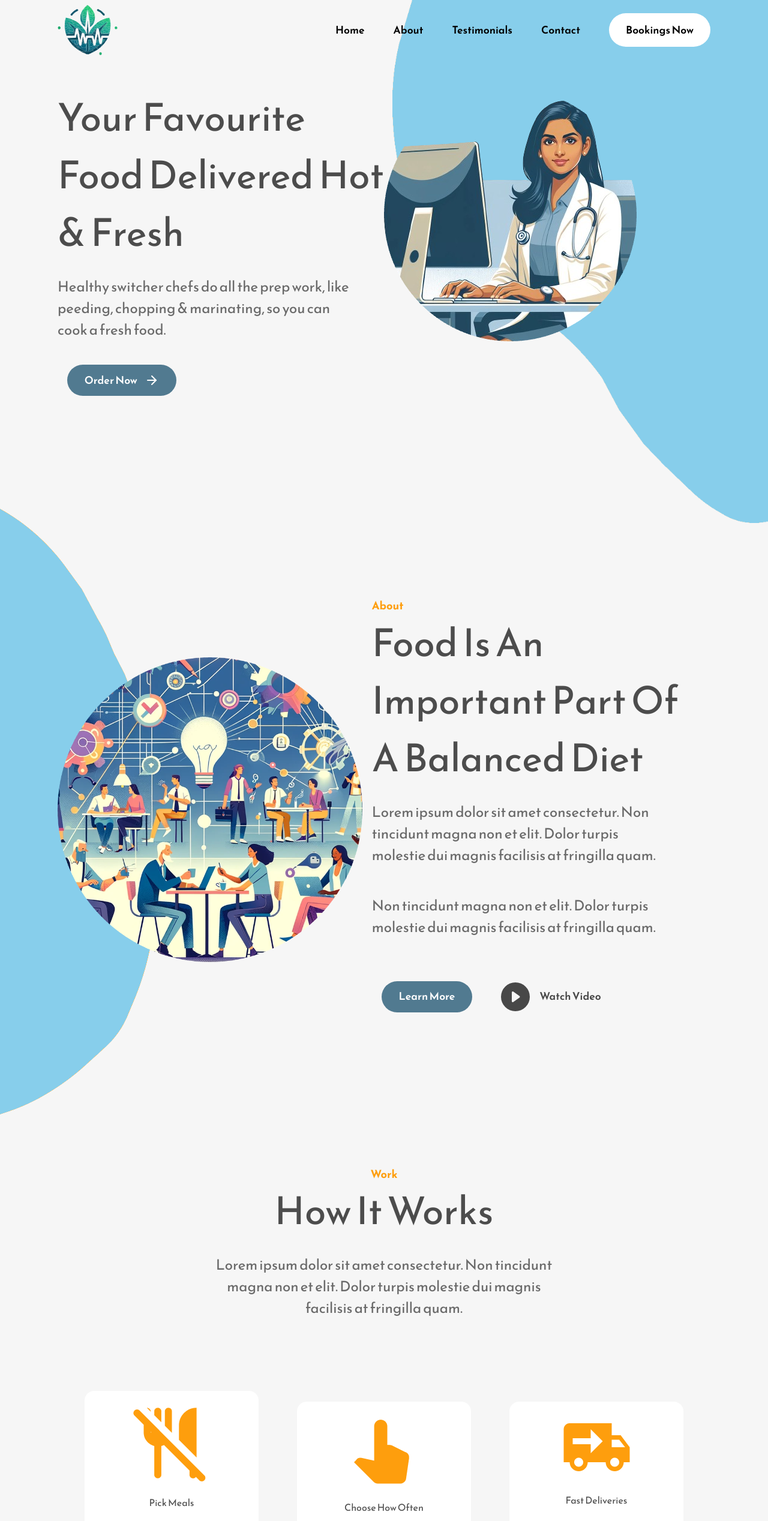
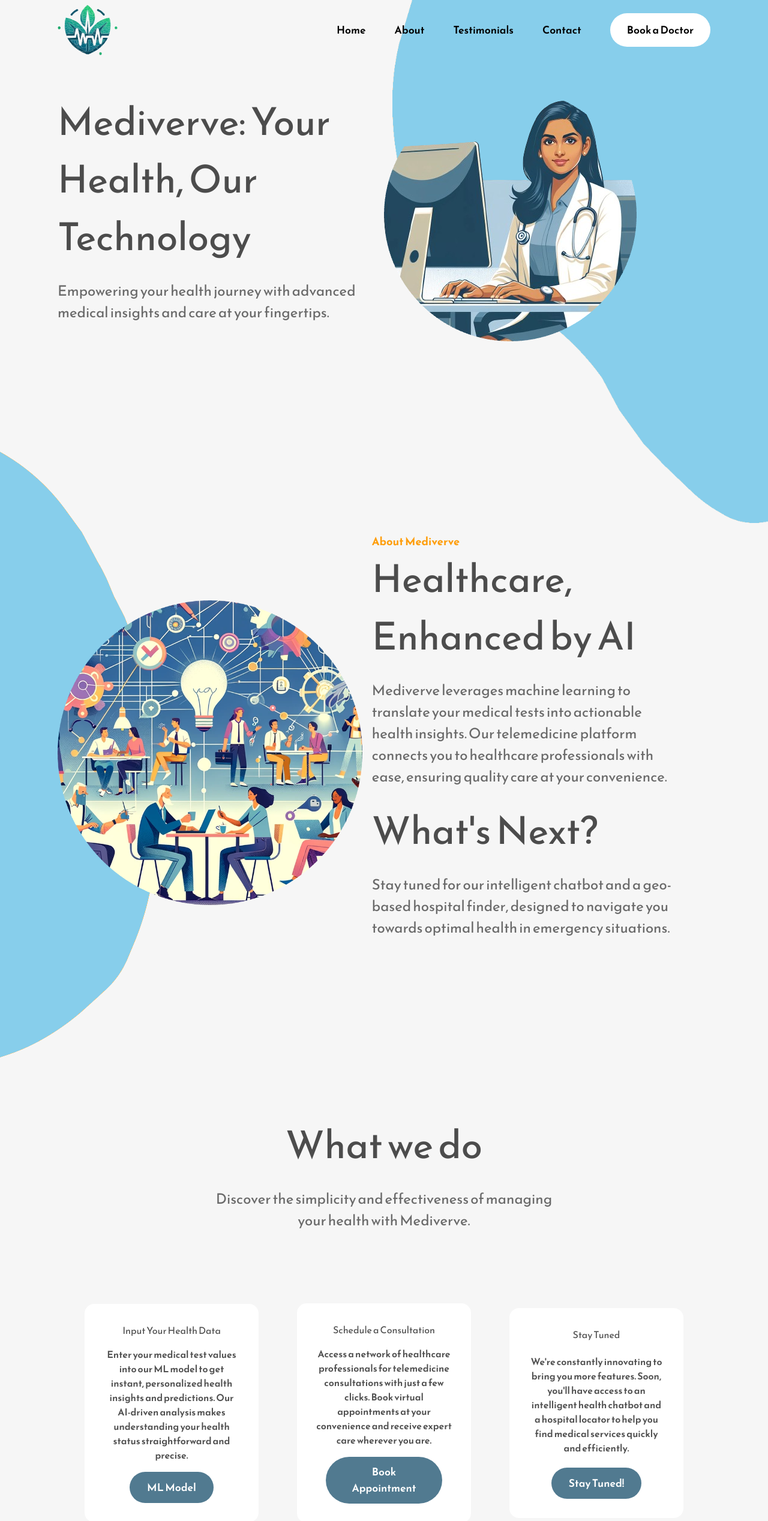
Before and after one commit to sahilshenoy/mediverve, a React (Create React App) app: page / in a window 1280 px wide. Shown: the top 2536 px of the page at 60% size. Built offline with nearby package versions, Linux system fonts and the light colour scheme.

Commit message:
full website content change

```diff
--- a/src/Components/About.js
+++ b/src/Components/About.js
@@ -13,23 +13,24 @@ const About = () => {
         <img src={AboutBackgroundImage} alt="" />
       </div>
       <div className="about-section-text-container">
-        <p className="primary-subheading">About</p>
+        <p className="primary-subheading">About Mediverve</p>
         <h1 className="primary-heading">
-          Food Is An Important Part Of A Balanced Diet
+        Healthcare, Enhanced by AI
         </h1>
         <p className="primary-text">
-          Lorem ipsum dolor sit amet consectetur. Non tincidunt magna non et
-          elit. Dolor turpis molestie dui magnis facilisis at fringilla quam.
+        Mediverve leverages machine learning to translate your medical tests into actionable health insights. Our telemedicine platform connects you to healthcare professionals with ease, ensuring quality care at your convenience.
         </p>
+        <h3 className="primary-heading">
+        What's Next?
+        </h3>
         <p className="primary-text">
-          Non tincidunt magna non et elit. Dolor turpis molestie dui magnis
-          facilisis at fringilla quam.
+        Stay tuned for our intelligent chatbot and a geo-based hospital finder, designed to navigate you towards optimal health in emergency situations.
         </p>
         <div className="about-buttons-container">
-          <button className="secondary-button">Learn More</button>
+          {/* <button className="secondary-button">Learn More</button>
           <button className="watch-video-button">
             <BsFillPlayCircleFill /> Watch Video
-          </button>
+          </button> */}
         </div>
       </div>
     </div>
--- a/src/Components/Home.js
+++ b/src/Components/Home.js
@@ -14,15 +14,14 @@ const Home = () => {
         </div>
         <div className="home-text-section">
           <h1 className="primary-heading">
-            Your Favourite Food Delivered Hot & Fresh
+          Mediverve: Your Health, Our Technology
           </h1>
           <p className="primary-text">
-            Healthy switcher chefs do all the prep work, like peeding, chopping
-            & marinating, so you can cook a fresh food.
+          Empowering your health journey with advanced medical insights and care at your fingertips.
           </p>
-          <button className="secondary-button">
+          {/* <button className="secondary-button">
             Order Now <FiArrowRight />{" "}
-          </button>
+          </button> */}
         </div>
         <div className="home-image-section rounded-3xl">
           <img src={BannerImage} alt="" />
--- a/src/Components/Navbar.js
+++ b/src/Components/Navbar.js
@@ -50,7 +50,7 @@ const Navbar = () => {
         <a href="">About</a>
         <a href="">Testimonials</a>
         <a href="">Contact</a>
-        <button className="primary-button">Bookings Now</button>
+        <button className="primary-button">Book a Doctor</button>
       </div>
       <div className="navbar-menu-container">
         <HiOutlineBars3 onClick={() => setOpenMenu(true)} />
--- a/src/Components/Work.js
+++ b/src/Components/Work.js
@@ -1,25 +1,27 @@
 import React from "react";
-import PickMeals from "../Assets/pick-meals-image.png";
-import ChooseMeals from "../Assets/choose-image.png";
-import DeliveryMeals from "../Assets/delivery-image.png";
+// import PickMeals from "../Assets/pick-meals-image.png";
+// import ChooseMeals from "../Assets/choose-image.png";
+// import DeliveryMeals from "../Assets/delivery-image.png";
 
 const Work = () => {
   const workInfoData = [
     {
-      image: PickMeals,
-      title: "Pick Meals",
-      text: "Lorem ipsum dolor sit amet consectetur. Maecenas orci et sagittis duis elementum",
+      // image: PickMeals,
+      title: "Input Your Health Data",
+      text: "Enter your medical test values into our ML model to get instant, personalized health insights and predictions. Our AI-driven analysis makes understanding your health status straightforward and precise.",
       btext: "ML Model",
     },
     {
-      image: ChooseMeals,
-      title: "Choose How Often",
-      text: "Lorem ipsum dolor sit amet consectetur. Maecenas orci et ",
+      // image: ChooseMeals,
+      title: "Schedule a Consultation",
+      text: "Access a network of healthcare professionals for telemedicine consultations with just a few clicks. Book virtual appointments at your convenience and receive expert care wherever you are. ",
+      btext: "Book Appointment",
     },
     {
-      image: DeliveryMeals,
-      title: "Fast Deliveries",
-      text: "Lorem ipsum dolor sit amet consectetur. Maecenas orci et lorem ipsum",
+      // image: DeliveryMeals,
+      title: "Stay Tuned",
+      text: "We're constantly innovating to bring you more features. Soon, you'll have access to an intelligent health chatbot and a hospital locator to help you find medical services quickly and efficiently.",
+      btext: "Stay Tuned!",
     },
   ];
   const handleClick = () => {
@@ -29,18 +31,17 @@ const Work = () => {
   return (
     <div className="work-section-wrapper">
       <div className="work-section-top">
-        <p className="primary-subheading">Work</p>
-        <h1 className="primary-heading">How It Works</h1>
+        <p className="primary-subheading"></p>
+        <h1 className="primary-heading">What we do</h1>
         <p className="primary-text">
-          Lorem ipsum dolor sit amet consectetur. Non tincidunt magna non et
-          elit. Dolor turpis molestie dui magnis facilisis at fringilla quam.
+        Discover the simplicity and effectiveness of managing your health with Mediverve.
         </p>
       </div>
       <div className="work-section-bottom">
         {workInfoData.map((data) => (
           <div className="work-section-info" key={data.title}>
             <div className="info-boxes-img-container">
-              <img src={data.image} alt="" />
+              {/* <img src={data.image} alt="" /> */}
             </div>
             <h2>{data.title}</h2>
             <p>{data.text}</p>
```
